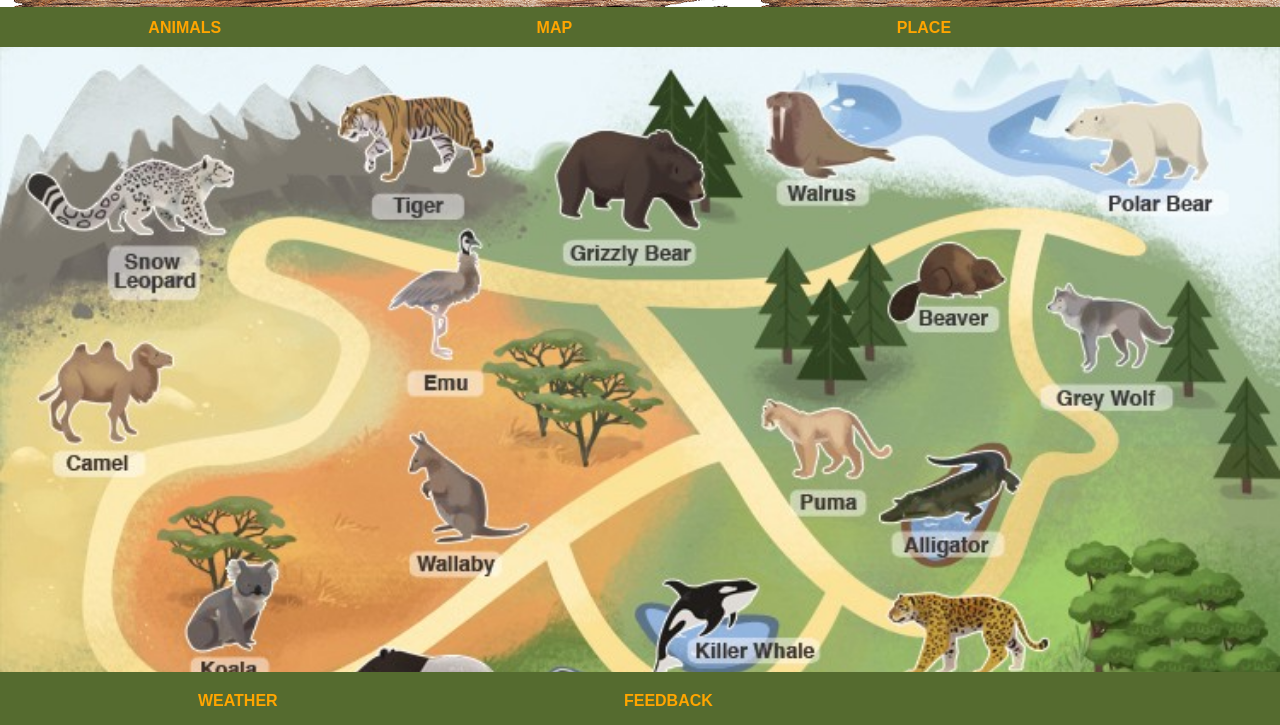
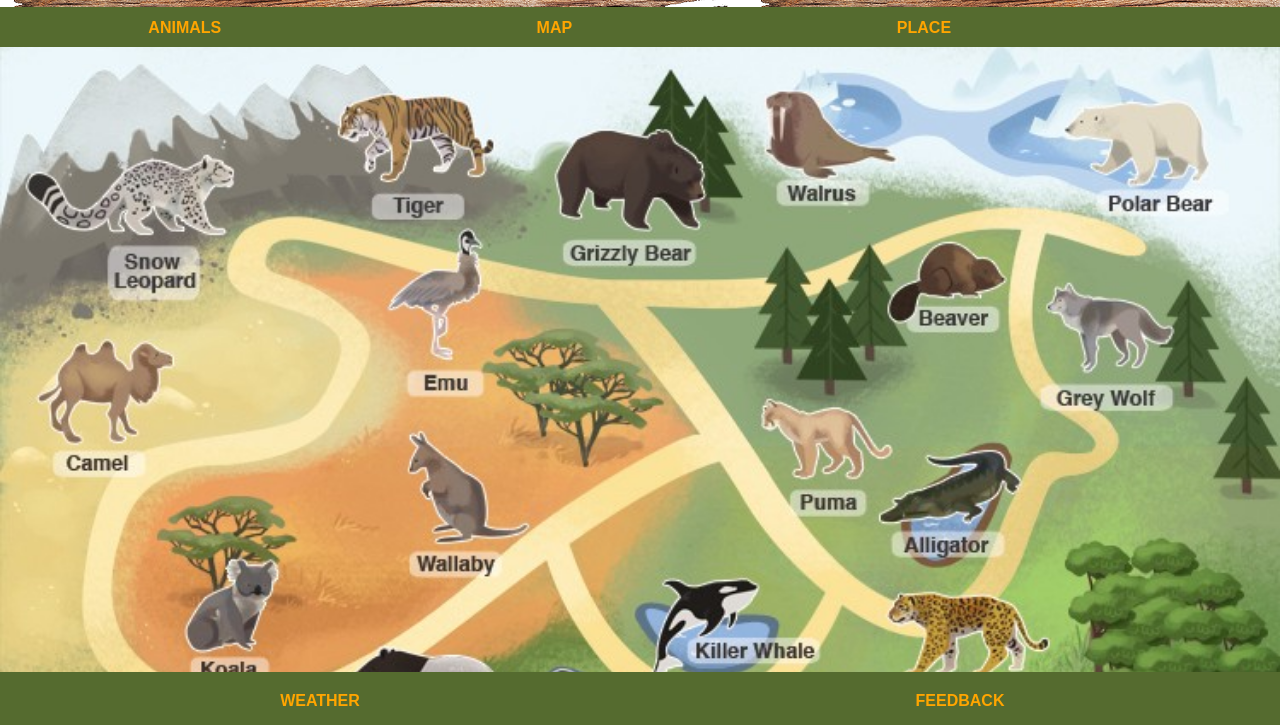
Before and after one commit to kaitlin-pillay-ITvarsity/module-2-assessment-1, a plain HTML site: page index.html in a window 1280 px wide. Shown: the part 73-798 px from the top of the page. Drawn offline with Linux system fonts and the light colour scheme.

Commit message:
assessment-2

```diff
--- a/style.css
+++ b/style.css
@@ -59,14 +59,13 @@ body{
 #footer a{
     float:left;
     display:block;
-    width:27%;
+    width:50%;
     height:35px;
     font-weight:700;
     color:orange;
     text-align: center;
     text-decoration: none;
-    padding-left:45px;
-    margin:20px;
+    margin:20px 0;
 }
 /*=====MAIN=======*/
 #main{
```
